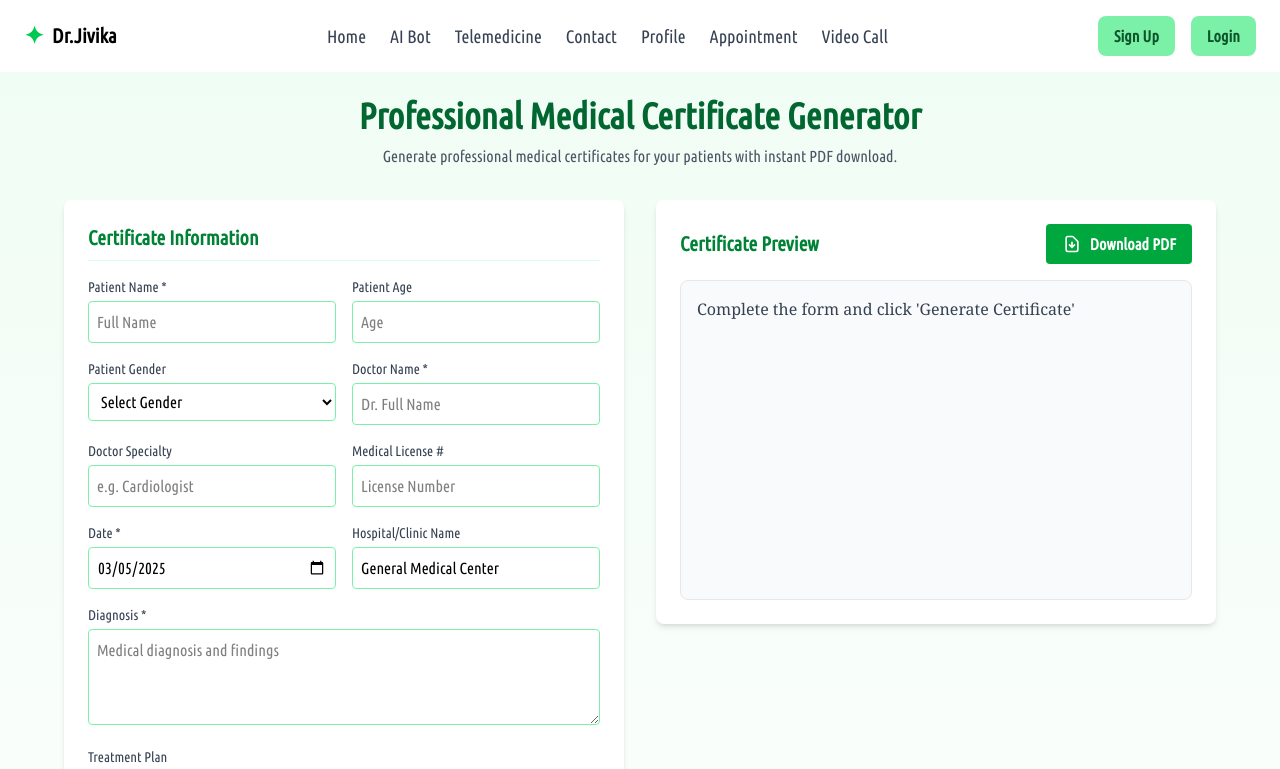
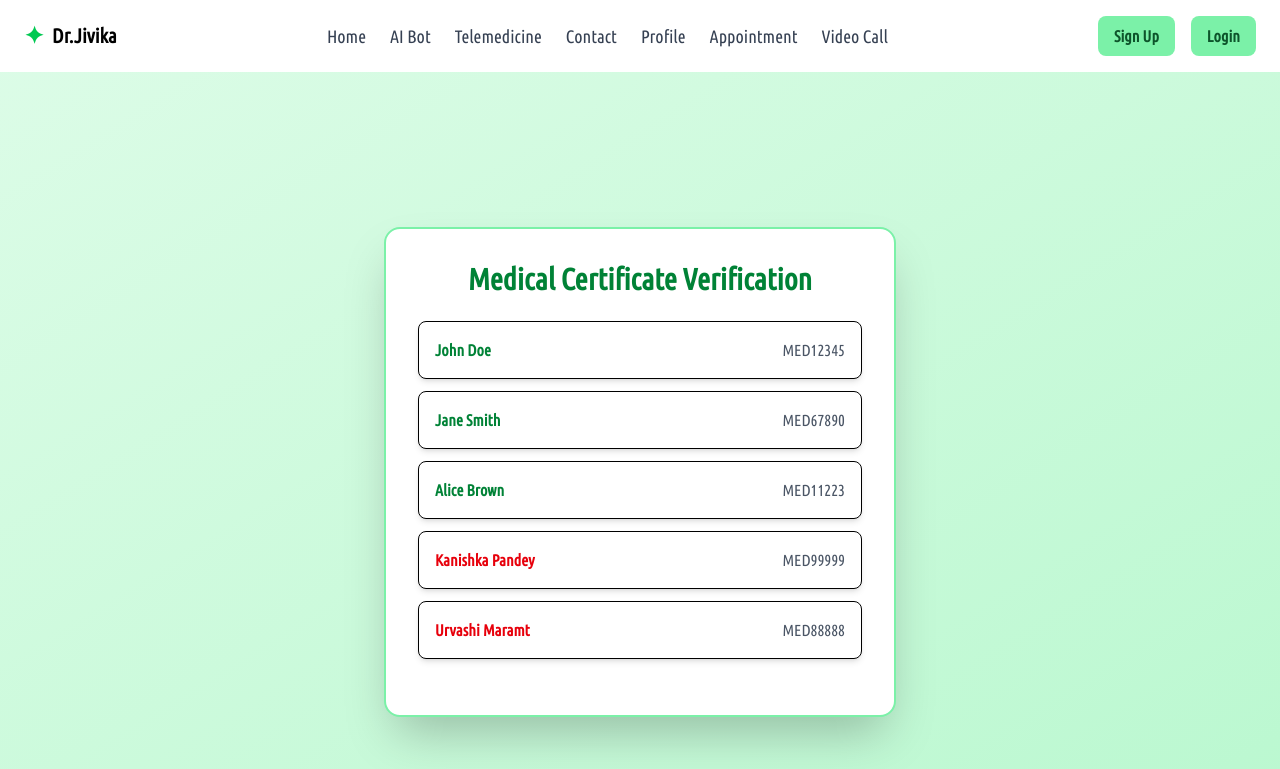
Before and after one commit to kanishkapan/ArogyaVault, a React (Vite) app in the folder Frontend/: page /leave in a window 1280 px wide. Shown: the top 769 px of the page. Built offline with nearby package versions, Linux system fonts and the light colour scheme.

Commit message:
verification screen made

```diff
--- a/Frontend/src/App.jsx
+++ b/Frontend/src/App.jsx
@@ -16,6 +16,7 @@ import Login from "./components/Login/Login";
 import MedicalLeave from "./Pages/MedicalLeave";
 import MedicalAI from "./components/aifeatures/medicalai";
 import MedicalCertificateGenerator from "./components/aifeatures/MedicalCertificateGenerator";
+import VerificationScreen from "./components/aifeatures/VerificationScreen";
 const Home = () => <div className="text-center mt-10">🏠 Welcome to Home</div>;
 const AIBot = () => <div className="text-center mt-10">🤖 AI Bot Page</div>;
 
@@ -38,7 +39,7 @@ const App = () => {
         <Route path="/telemedicine" element={<Telemedicine />} />
         <Route path="/video-call" element={<VideoCall />} />
         <Route path="/doctor" element={<DoctorsDashboard />} />
-        <Route path="/leave" element={<MedicalCertificateGenerator />} />
+        <Route path="/leave" element={<VerificationScreen />} />
 
       </Routes>
     </Router>
--- /dev/null
+++ b/Frontend/src/components/aifeatures/VerificationScreen.jsx
@@ -0,0 +1,86 @@
+import { useState } from "react";
+import { motion } from "framer-motion";
+import React from "react";
+const patients = [
+  { id: 1, name: "John Doe", license: "MED12345", hash: "0xabc123xyz456hash789" },
+  { id: 2, name: "Jane Smith", license: "MED67890", hash: "0xdef456ghi789hash012" },
+  { id: 3, name: "Alice Brown", license: "MED11223", hash: "0xjkl789mno012hash345" },
+  { id: 4, name: "Kanishka Pandey ", license: "MED99999", hash: "Not Found" },
+  { id: 5, name: "Urvashi Maramt ", license: "MED88888", hash: "Not Found" },
+];
+
+export default function VerificationScreen() {
+  const [selectedPatient, setSelectedPatient] = useState(null);
+  const [verified, setVerified] = useState(false);
+
+  const handleVerify = () => {
+    setVerified(true);
+  };
+
+  return (
+    <div className="min-h-screen bg-gradient-to-br from-green-100 to-green-200 flex justify-center items-center p-6">
+      <motion.div
+        initial={{ opacity: 0, scale: 0.9 }}
+        animate={{ opacity: 1, scale: 1 }}
+        transition={{ duration: 0.5, ease: "easeInOut" }}
+        className="bg-white shadow-2xl rounded-2xl p-8 w-full max-w-lg border-2 border-green-300">
+
+        <h2 className="text-3xl font-bold text-green-700 mb-6 text-center">Medical Certificate Verification</h2>
+
+        <ul className="mb-6 space-y-3">
+          {patients.map((patient) => (
+            <motion.li
+              key={patient.id}
+              whileHover={{ scale: 1.05 }}
+              className="cursor-pointer p-4 border rounded-lg bg-white shadow-md flex justify-between items-center transition-all hover:bg-green-200 hover:shadow-lg"
+              onClick={() => {
+                setSelectedPatient(patient);
+                setVerified(false);
+              }}
+            >
+              <span className={`font-semibold ${patient.hash === "Not Found" ? "text-red-600" : "text-green-700"}`}>{patient.name}</span>
+              <span className="text-gray-600">{patient.license}</span>
+            </motion.li>
+          ))}
+        </ul>
+
+        {selectedPatient && (
+          <motion.div
+            initial={{ opacity: 0, y: -20 }}
+            animate={{ opacity: 1, y: 0 }}
+            transition={{ duration: 0.5, ease: "easeInOut" }}
+            className={`mt-4 p-6 border-2 rounded-xl shadow-lg ${selectedPatient.hash === "Not Found" ? "bg-red-50 border-red-400" : "bg-green-50 border-green-300"}`}
+          >
+            <h3 className={`text-lg font-semibold mb-2 ${selectedPatient.hash === "Not Found" ? "text-red-600" : "text-green-700"}`}>Certificate Details</h3>
+            <p><span className="font-medium text-gray-700">Patient:</span> {selectedPatient.name}</p>
+            <p><span className="font-medium text-gray-700">License Number:</span> {selectedPatient.license}</p>
+            <p className={`break-all font-medium ${selectedPatient.hash === "Not Found" ? "text-red-600" : "text-gray-600"}`}>
+              <span className="text-gray-700">Blockchain Hash:</span> {selectedPatient.hash}
+            </p>
+
+            <motion.button
+              whileTap={{ scale: 0.9 }}
+              className={`mt-4 w-full px-6 py-3 rounded-xl shadow-md transition-all ${selectedPatient.hash === "Not Found" ? "bg-red-600 hover:bg-red-700 text-white" : "bg-green-600 hover:bg-green-700 text-white"}`}
+              onClick={handleVerify}
+            >
+              Verify
+            </motion.button>
+
+            {verified && (
+              <motion.p
+                initial={{ opacity: 0 }}
+                animate={{ opacity: 1 }}
+                transition={{ duration: 0.5 }}
+                className={`mt-4 font-medium text-center ${selectedPatient.hash === "Not Found" ? "text-red-600" : "text-green-700"}`}
+              >
+                {selectedPatient.hash === "Not Found"
+                  ? "❌ Verification Failed: This certificate is not found on the blockchain."
+                  : "✅ Verified: This certificate is issued by the platform and stored on the Polygon blockchain."}
+              </motion.p>
+            )}
+          </motion.div>
+        )}
+      </motion.div>
+    </div>
+  );
+}
```
